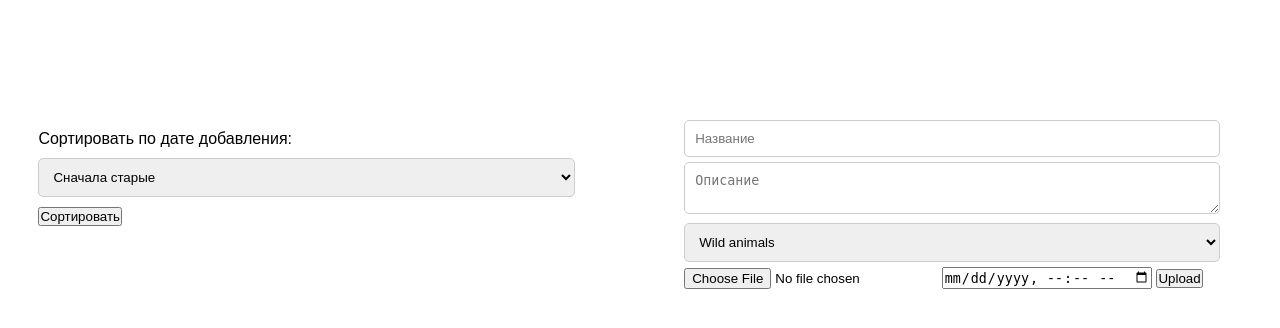
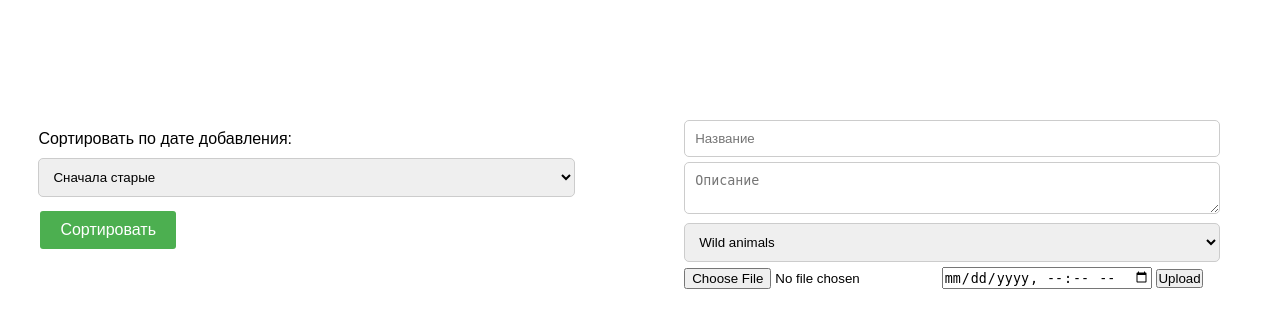
Before and after one commit to iluhabux9/PHP-project, a PHP site: page / in a window 1280 px wide. Shown: the part 93-421 px from the top of the page. Run offline with PHP 8.4, Linux system fonts and the light colour scheme; data that the repository does not hold is empty.

Commit message:
Законченный проект

```diff
--- a/css/style.css
+++ b/css/style.css
@@ -108,8 +108,23 @@ display: inline-block;
 
 /* Кнопка сортировать */
 .sort_by_date button {
+  background-color: #4CAF50;
+  border: none;
+  border-radius: 3px;
+  color: white;
+  padding: 10px 20px;
+  text-align: center;
+  text-decoration: none;
+  display: inline-block;
+  font-size: 16px;
+  margin: 4px 2px;
+  cursor: pointer;
+}
 
+.sort_by_date button:hover {
+  background-color: #3e8e41;
 }
+
 /* Расположение элементов относительно друг друга, без inline-block не сработает */
 
 /* Стиль для полей сортировки и загрузки фото */
```
